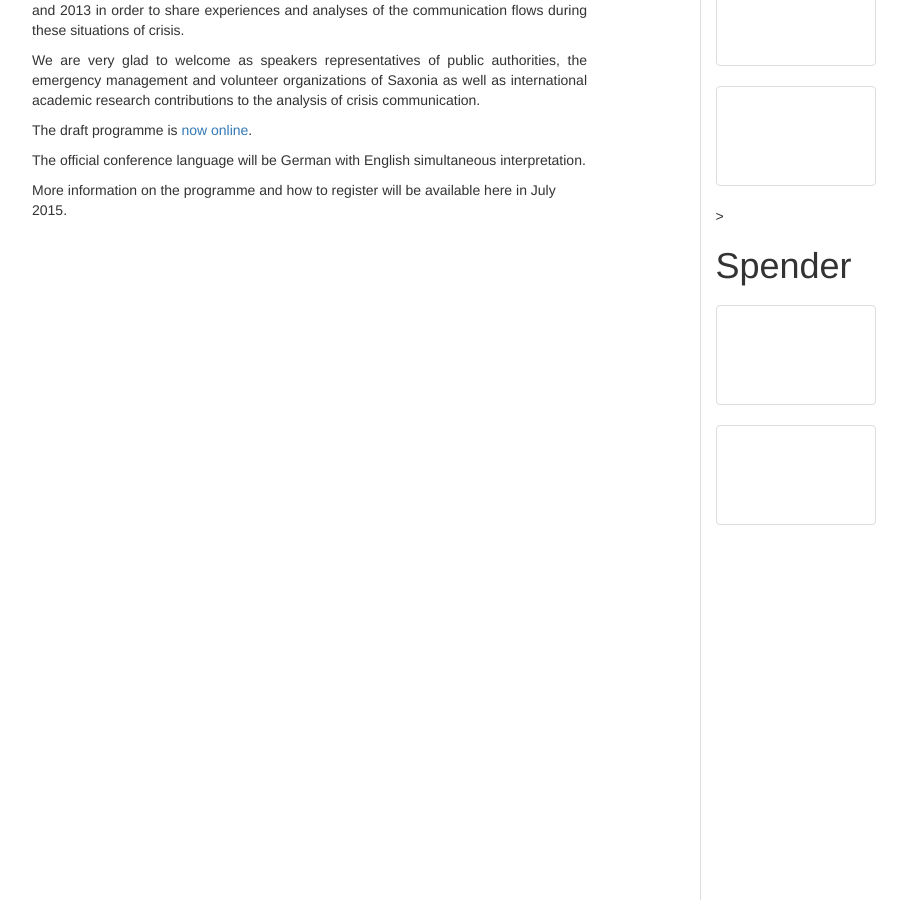
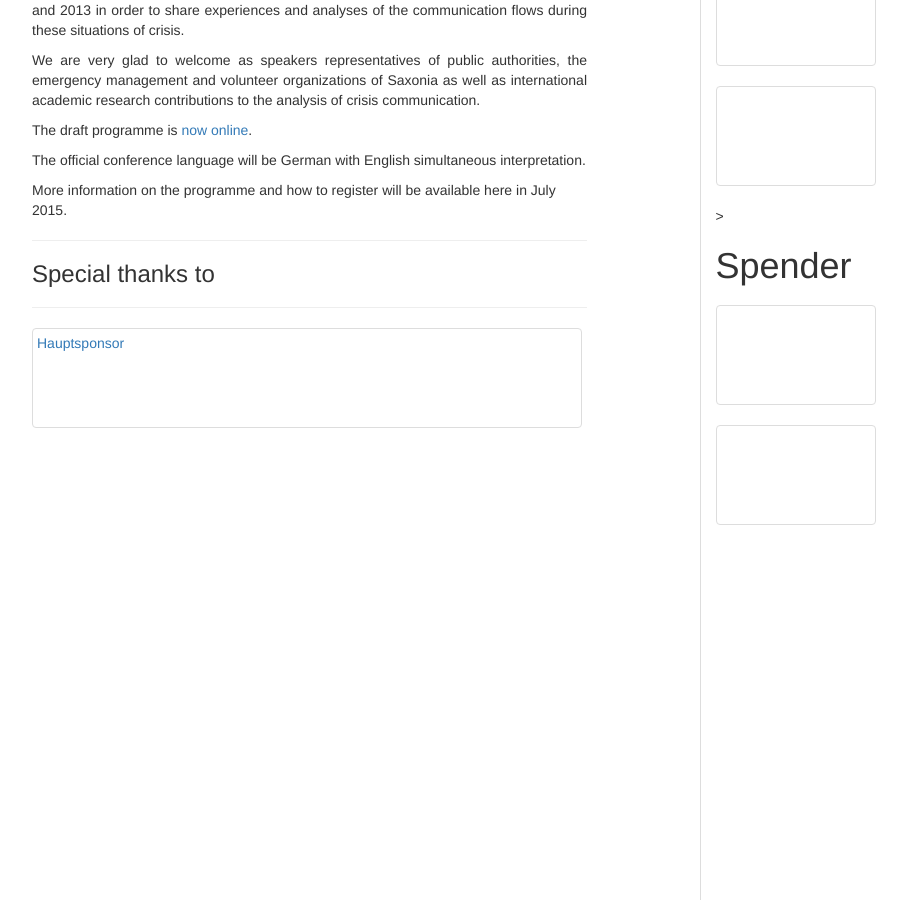
Before and after one commit to susedev/test, a Jekyll site: the page built from conference-communication-floods.html, in a window 1280 px wide and 900 px high, scrolled down 452 px. Shown: the whole window, without its empty margins (233-1140 px from the left). Built offline with Jekyll 4.4.1, drawn with Linux system fonts in a browser that asks for light colours; nearby versions of some CDN libraries.

Commit message:
Edit from JekyllCMS

```diff
--- a/conference-communication-floods.html
+++ b/conference-communication-floods.html
@@ -17,3 +17,9 @@ language: en
 <p>The official conference language will be German with English simultaneous interpretation.</p>
 
 <p>More information on the programme and how to register will be available here in July 2015.</p>
+
+<hr noshade="noshade" size="1" />
+<h3>Special thanks to</h3>
+
+<hr noshade="noshade" size="1" />
+<p><a class="thumbnail" href="#" style="width: 550px; height: 100px;">Hauptsponsor</a></p>
```
